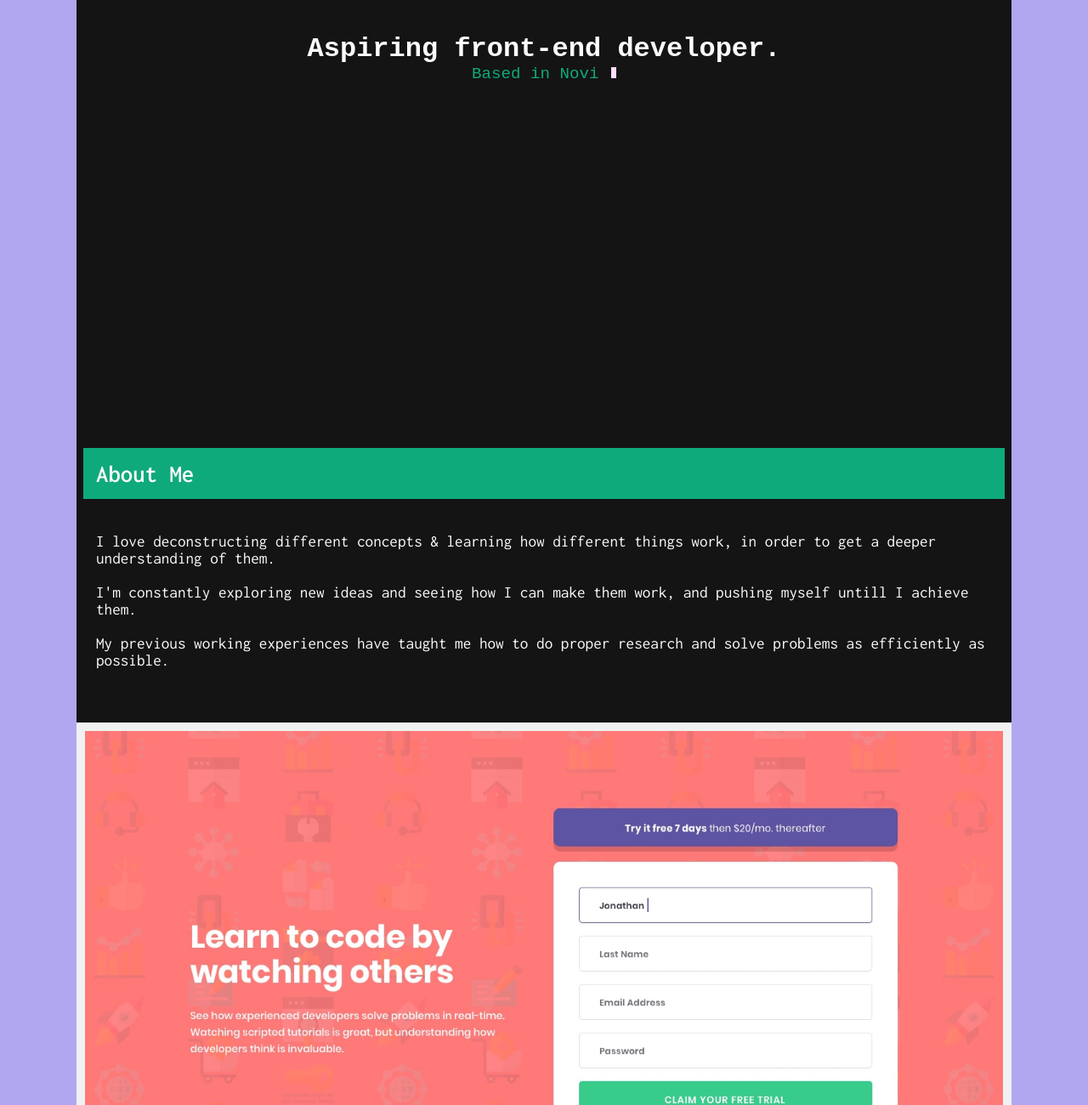
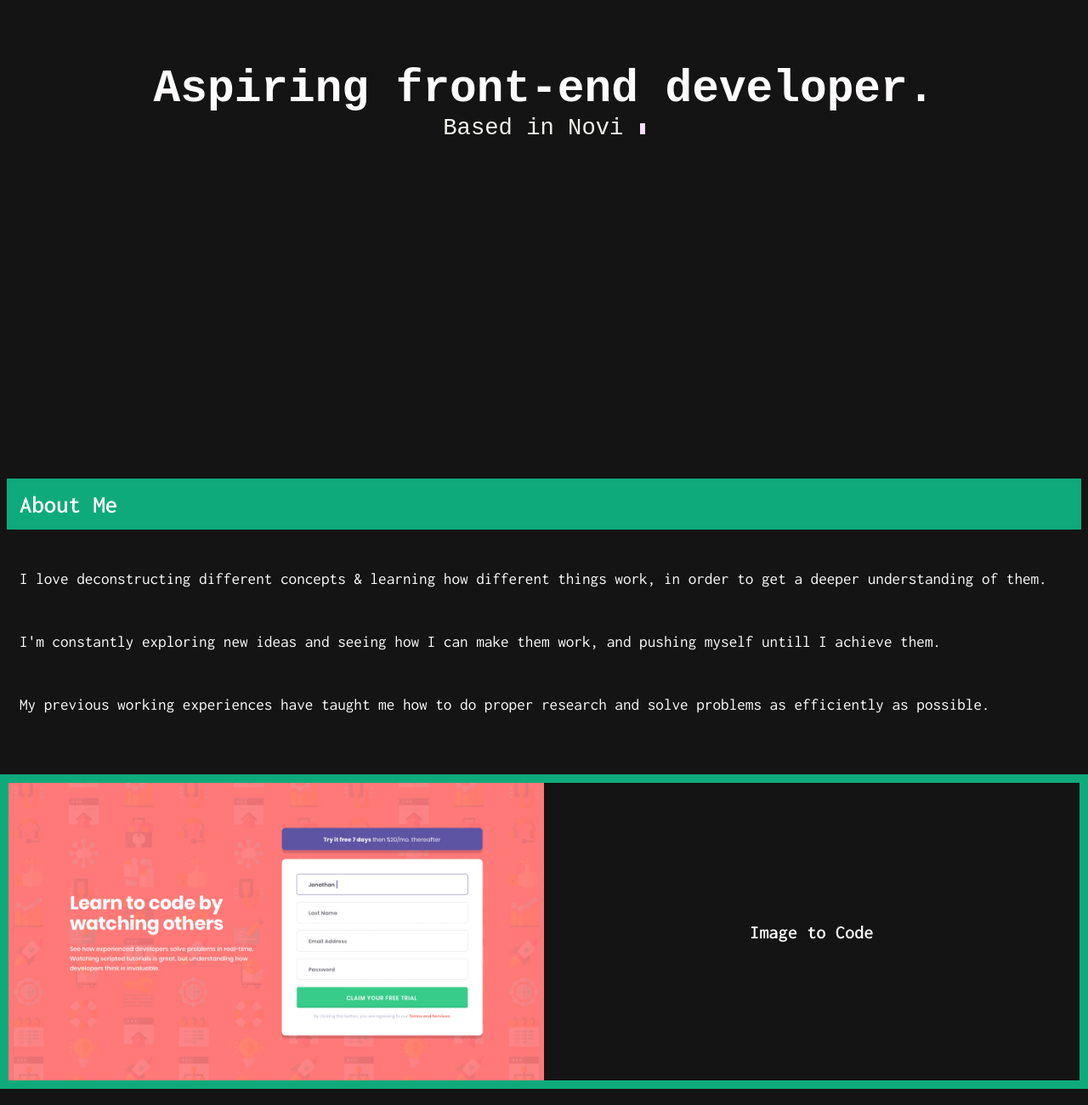
Before and after one commit to cehicm/cehicm.github.io, a plain HTML site: page index.html in a window 1280 px wide. Shown: the part 280-1580 px from the top of the page at 85% size. Drawn offline with nearby package versions, Linux system fonts and the light colour scheme; files that its build step writes are made by us from their sources.

Commit message:
finilazed responsive styles for big screens

```diff
--- a/scss/style.scss
+++ b/scss/style.scss
@@ -4,10 +4,6 @@ html {
   scroll-behavior: smooth;
   width: auto !important;
   overflow-x: hidden !important;
-}
-
-body {
-  background-color: rgb(177, 167, 241); //
 }
 
 * {
@@ -17,7 +13,6 @@ body {
 }
 
 .page_container {
-  max-width: 1100px;
   margin: 0 auto;
   background-color: $primary-black-color;
 
@@ -72,6 +67,10 @@ body {
     h1 {
       margin-top: 25%;
       font-size: 2rem;
+    }
+
+    p {
+      color: #f0f0ec;
     }
   }
 
@@ -140,11 +139,12 @@ body {
 
   .portfolio_section {
     margin-top: 40px;
-    display: grid;
 
     .individual_project {
+      display: grid;
+
       align-items: center;
-      border: 10px solid #f1f1f1;
+      border: 10px solid $green-background-color;
       margin-bottom: 20px;
       position: relative;
 
@@ -175,10 +175,6 @@ body {
       transform: translate(-50%, -50%);
       -ms-transform: translate(-50%, -50%);
       text-align: center;
-
-      .individual_project {
-        background-color: snow;
-      }
     }
 
     .individual_project:hover .image,
@@ -218,12 +214,13 @@ body {
 }
 
 .footer {
-  // display: flex;
-  // justify-content: space-around;
-
   font-size: 1.6rem;
   margin-top: 20px;
   text-align: center;
+
+  a {
+    text-decoration: none;
+  }
 
   i {
     padding: 10px 20px;
@@ -267,11 +264,10 @@ body {
       height: 60vh;
       h1 {
         margin-top: 20%;
+        font-size: 2rem;
       }
       p {
-        font-size: 1rem;
-        color: $green-background-color;
-        font-size: 1.2rem;
+        font-size: 1.5rem;
       }
     }
 
@@ -288,7 +284,7 @@ body {
     .portfolio_section {
       .individual_project {
         .section_title {
-          font-size: 1.4rem; //not happy with this!!!
+          font-size: 1.4rem;
         }
       }
     }
@@ -309,7 +305,34 @@ body {
 }
 
 @media screen and (min-width: 1200px) {
+  .page_container {
+    .output {
+      h1 {
+        font-size: 3.3rem;
+      }
+      p {
+        font-size: 1.7rem;
+      }
+    }
+    .about_me p {
+      line-height: 37px;
+    }
+
+    .individual_project {
+      grid-template-columns: repeat(2, 50%);
+
+      .project_overlay {
+        left: 25%;
+      }
+      &:nth-child(even) {
+        img {
+          grid-row: 1;
+          grid-column-start: 2;
+        }
+        .project_overlay {
+          left: 75%;
+        }
+      }
+    }
+  }
 }
-
-@media screen and (min-width: 1500px) {
-}
```
